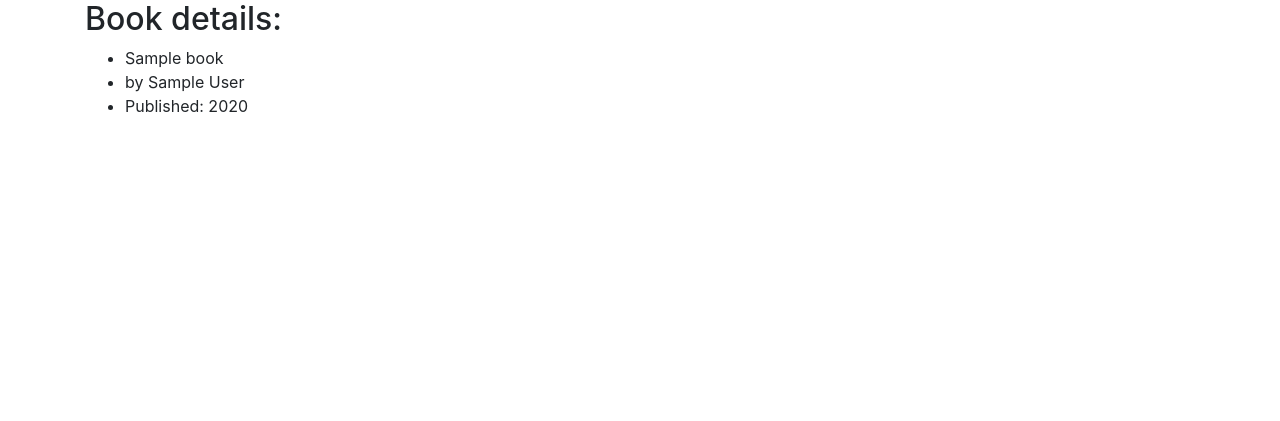
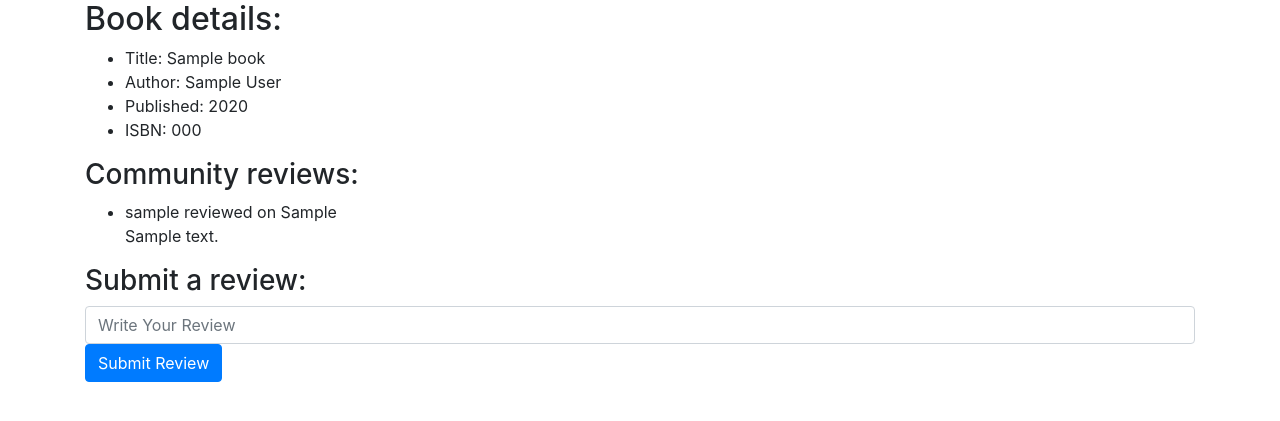
Before and after one commit to jcmpes/project1, a Flask app: template templates/book.html in a window 1280 px wide. Shown: the top 421 px of the page. Run offline with Flask 2, Linux system fonts and the light colour scheme; the template is opened without the code that fills it: most values are stand-ins (such as "Sample title", 1, 10 or a date in 2020); some libraries are stand-ins or nearby versions.

Commit message:
Added review submission

```diff
--- a/application.py
+++ b/application.py
@@ -28,6 +28,7 @@ db = scoped_session(sessionmaker(bind=engine))
 @login_required
 def index():
     """ Allows user to search for books and see results"""
+
     # User reached route via POST (as by submitting a form via POST)
     if request.method == "POST":
         query = request.form.get("query")
@@ -37,13 +38,16 @@ def index():
             return redirect("/")
 
         results = db.execute("SELECT * FROM books WHERE isbn LIKE :query OR author LIKE :query OR title LIKE :query ", {"query": "%" + query + "%"}).fetchall()
+        if not results:
+            flash("Book not found, sorry", "warning")
+
         return render_template("index.html", results=results)
 
     # User reached route via GET (as by clicking a link or via redirect)
     else:
         return render_template("index.html")
 
-@app.route("/book/<int:book_id>")
+@app.route("/book/<int:book_id>", methods=["GET", "POST"])
 def book(book_id):
     """ Lists details about a single book """
 
@@ -53,8 +57,34 @@ def book(book_id):
         flash("Invalid book ID", "warning")
         return redirect("/")
 
-    # Get all details:
-    return render_template("book.html", book=book)
+    # Load all reviews
+    reviews = db.execute("SELECT * FROM reviews JOIN users ON reviews.user_id = users.id WHERE book_id = :book_id", {"book_id": book.id}).fetchall()
+
+    # User reached route via POST (as by submitting a form via POST)
+    if request.method == "POST":
+
+        # Manage new review.
+        review = request.form.get("review")
+        if review:
+
+            # Show message if user has already reviewed this book.
+            for review in reviews:
+                if review.user_id == session["user_id"]:
+                    flash("You have already reviewed this book. Thnak you.", "warning")
+                    return render_template("book.html", book=book, reviews=reviews)
+
+            # Update database with new review.
+            db.execute("INSERT INTO reviews (book_id, user_id, review) VALUES (:book_id, :user_id, :review)", {"book_id": book.id, "user_id": session["user_id"], "review": review})
+            db.commit()
+            flash("Your review has been submitted", "success")
+
+        # Get all book details:
+        return render_template("book.html", book=book, reviews=reviews)
+
+    # User reached route via GET (as by clicking a link or via redirect)
+    else:
+        # Get all book details:
+        return render_template("book.html", book=book, reviews=reviews)
 
 @app.route("/register", methods=["GET", "POST"])
 def register():
--- a/templates/book.html
+++ b/templates/book.html
@@ -7,9 +7,29 @@
 {% block body %}
     <h2>Book details:</h2>
     <ul>
-      <li>{{ book.title }}</li>
-      <li>by {{ book.author }}</li>
+      <li>Title: {{ book.title }}</li>
+      <li>Author: {{ book.author }}</li>
       <li>Published: {{ book.year }}</li>
+      <li>ISBN: {{ book.isbn }}</li>
     </ul>
-
+    <h3>Community reviews:</h3>
+    <ul>
+      {% for review in reviews %}
+          <li>
+            <span class="review-user">{{ review.username }} </span>
+            <span class="review-date">reviewed on {{ review.ts }}</span>
+            <br>
+            <span class="review-user">{{ review.review }}</span>
+          </li>
+      {% endfor %}
+    </ul>
+    <h3>Submit a review:</h3>
+    <div class="review">
+        <form action="/book/{{ book.id }}" method="post">
+            <div class="form-group">
+                <input class="form-control" type="text" name="review" placeholder="Write Your Review">
+                <button class="btn btn-primary" type="submit">Submit Review</button>
+            </div>
+        </form>
+    </div>
 {% endblock %}
```
Also changed, not shown: 3 other files.
